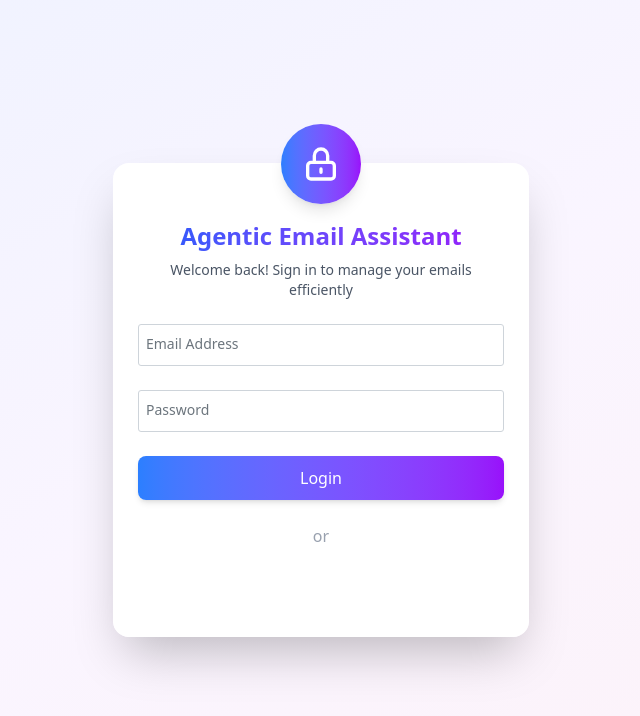
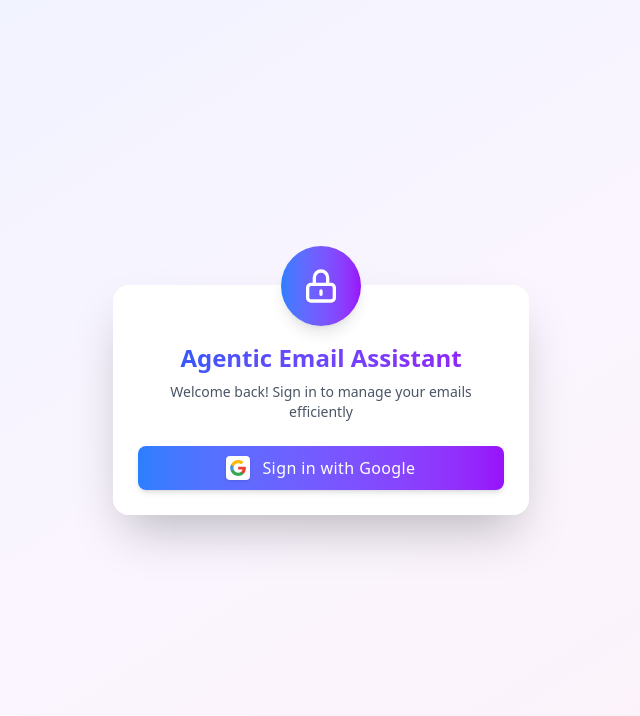
Before and after one commit to Aiinhome-Aivista/Mail-Based-Inside, a React (Vite) app: page / in a window 1280 px wide. Shown: the top 716 px of the page, without its empty margins (319-959 px from the left). Built offline with nearby package versions, Linux system fonts and the light colour scheme.

Commit message:
google login add . plus remove normal login

```diff
--- a/src/components/common/ChatPanel.jsx
+++ b/src/components/common/ChatPanel.jsx
@@ -82,7 +82,8 @@ function ChatPanel({ open, onClose, topic, insights = [], email, password, categ
     ]);
 
     // After the quick overview request, fetch category insights if possible
-    const shouldFetch = Boolean(email && password && category);
+  // Allow fetch for Google login: email + category sufficient (password optional)
+  const shouldFetch = Boolean(email && category);
     if (!shouldFetch) return;
 
     const typingId = `ov-${Date.now()}`;
@@ -141,7 +142,8 @@ function ChatPanel({ open, onClose, topic, insights = [], email, password, categ
     setInput("");
 
     // If missing creds or category, show static reply
-    if (!email || !password || !category) {
+    // Allow chat if email + category, even if password absent (Google token handled server-side previously)
+    if (!email || !category) {
       setMessages((prev) => [
         ...prev,
         {
@@ -150,7 +152,7 @@ function ChatPanel({ open, onClose, topic, insights = [], email, password, categ
           text:
             !category
               ? "Please select a category card (e.g., Healthcare, Insurance) to start a conversation. The Total Emails card is informational only."
-              : "I can't reach the server because credentials seem missing. Please log in again.",
+              : "I can't reach the server because your email context is missing. Please log in again.",
         },
       ]);
       return;
--- a/src/components/pages/Dashboard.jsx
+++ b/src/components/pages/Dashboard.jsx
@@ -1,4 +1,4 @@
-import React, { useState, useEffect, useMemo } from "react";
+import React, { useState, useEffect, useMemo, useRef } from "react";
 import { useNavigate } from "react-router-dom";
 import Loader from "../common/Loader";
 import ChatPanel from "../common/ChatPanel";
@@ -25,35 +25,46 @@ const Dashboard = () => {
   const [sidebarOpen, setSidebarOpen] = useState(false); // collapsed by default
 
   const navigate = useNavigate();
+  // Guard ref to avoid duplicate fetch in React 18 StrictMode (dev) double invoke
+  const initialFetchDoneRef = useRef(false);
   useEffect(() => {
+    if (initialFetchDoneRef.current) return; // prevent second StrictMode run
     const storedData = sessionStorage.getItem("userData");
     const userPassword = sessionStorage.getItem("userPassword");
-
-    if (storedData && userPassword) {
+    if (!storedData) return;
     const parsedData = JSON.parse(storedData);
     const userEmail = parsedData?.email;
+    const accessToken = parsedData?.access_token; // present for Google login response
+
+    // Prefer explicit name fields from Google login (name) then username then email
+    if (parsedData?.name) setUserName(parsedData.name);
+    else if (parsedData?.username) setUserName(parsedData.username);
+    else if (userEmail) setUserName(userEmail.split('@')[0]);
+
     setUserCreds({ email: userEmail || "", password: userPassword || "" });
 
-      if (parsedData?.username) setUserName(parsedData.username);
+    // Determine auth mode: password-based (legacy) or Google token-based
+    if (!userEmail) return;
+    const payload = userPassword
+      ? { email: userEmail, password: userPassword }
+      : { email: userEmail, access_token: accessToken };
 
-      if (userEmail && userPassword) {
   setLoading(true);
+  initialFetchDoneRef.current = true;
     fetch("http://122.163.121.176:3006/readmails", {
       method: "POST",
       headers: { "Content-Type": "application/json" },
-          body: JSON.stringify({ email: userEmail, password: userPassword }),
+      body: JSON.stringify(payload),
+      // body: JSON.stringify({}),
     })
       .then((res) => res.json())
       .then((data) => {
         console.log("Fetched dashboard data:", data);
         setDashboardData(data);
-            setLoading(false);
         if (data?.username) setUserName(data.username);
       })
       .catch((err) => console.error("API Error:", err))
       .finally(() => setLoading(false));
-      }
-    }
   }, []);
 
   // const categoryCounts = dashboardData?.summary?.category_counts || {};
@@ -180,25 +191,28 @@ const Dashboard = () => {
   // Reload mails trigger: calls readmails then refreshes analyze-mails; shows Loader during the process
   const handleReload = async () => {
     try {
-      const email = userCreds.email || JSON.parse(sessionStorage.getItem("userData") || "{}")?.email || "";
+      const storedData = JSON.parse(sessionStorage.getItem("userData") || "{}");
+      const email = userCreds.email || storedData.email || "";
       const password = userCreds.password || sessionStorage.getItem("userPassword") || "";
-      if (!email || !password) {
-        console.warn("Missing credentials for reload");
+      const accessToken = storedData.access_token;
+      if (!email) {
+        console.warn("Missing email for reload");
         return;
       }
+      const payload = password ? { email, password } : { email, access_token: accessToken };
       setLoading(true);
       const res = await fetch("http://122.163.121.176:3006/readmails", {
         method: "POST",
         headers: { "Content-Type": "application/json" },
-        body: JSON.stringify({ email, password }),
+        body: JSON.stringify(payload),
+        // body: JSON.stringify({email,password}),
       });
       const data = await res.json().catch(() => (null));
       if (data) {
         setDashboardData(data);
         if (data?.username) setUserName(data.username);
       }
-    }
-    finally {
+    } finally {
       setLoading(false);
     }
   };
--- a/src/components/pages/Login.jsx
+++ b/src/components/pages/Login.jsx
@@ -1,174 +1,11 @@
-// import React, { useRef, useState } from 'react'
-// import { useNavigate } from 'react-router-dom'
-// import { FloatLabel } from 'primereact/floatlabel';
-// import { InputText } from 'primereact/inputtext';
-// import Loader from '../common/Loader';
-// import { Toast } from 'primereact/toast';
-
-// function Login() {
-//   const [email, setEmail] = useState('')
-//   const [password, setPassword] = useState('')
-//   const [isFocused, setIsFocused] = useState({ email: false, password: false })
-//   const navigate = useNavigate()
-//   const toast = useRef(null);
-//   const [loading, setLoading] = useState(false);
-
-//   const handleSubmit = async (e) => {
-//     e.preventDefault();
-
-//     if (!email || !password) {
-//       showWarn('Email and Password are required');
-//       return;
-//     }
-//     // Example payload (replace with state if needed)
-//     const payload = {
-//       email: email,
-//       password: password,
-//     };
-
-//     try {
-//       setLoading(true);
-//       const response = await fetch("http://122.163.121.176:3006/login", {
-//         method: "POST",
-//         headers: {
-//           "Content-Type": "application/json",
-//         },
-//         body: JSON.stringify(payload),
-//       });
-
-//       // if (!response.ok) {
-//       //   throw new Error("Login failed");
-//       // }
-
-//       const data = await response.json();
-//       console.log('object', data)
-//       if (response.ok && data?.user) {
-//         // Store response in localStorage
-//         sessionStorage.setItem("userData", JSON.stringify(data.user));
-//         sessionStorage.setItem("userPassword", password);
-//         // Navigate to dashboard if login is successful
-//         setLoading(false);
-//         showSuccess('Successfully Logged In');
-//         setTimeout(() => {
-//           navigate('/dashboard');
-//         }, 1200);
-//       } else {
-//         setLoading(false);
-//         showError(data.message);
-//       }
-//     } catch (error) {
-//       console.error("Login error:", error);
-//       showError(error?.message || 'Something went wrong');
-//     }
-//   };
-//   const showSuccess = (data) => {
-//     toast.current.show({ severity: 'success', summary: 'Success', detail: data, life: 3000 });
-//   }
-
-//   const showWarn = (data) => {
-//     toast.current.show({ severity: 'warn', summary: 'Warning', detail: data, life: 3000 });
-//   }
-
-//   const showError = (data) => {
-//     toast.current.show({ severity: 'error', summary: 'Error', detail: data, life: 3000 });
-//   }
-//   const handleFocus = (field) => {
-//     setIsFocused({ ...isFocused, [field]: true })
-//   }
-
-//   const handleBlur = (field) => {
-//     setIsFocused({ ...isFocused, [field]: false })
-//   }
-
-//   return (
-//     <div className="min-h-screen bg-gradient-to-br from-indigo-50 via-purple-50 to-pink-50 flex items-center justify-center p-4 overflow-x-hidden">
-//       <Toast ref={toast} />
-//       <div className="w-full max-w-md mx-auto my-auto">
-//         {/* Animated background elements - positioned to not cause scrolling */}
-//         <div className="fixed top-0 left-0 right-0 h-1/2 bg-gradient-to-r from-blue-400/20 to-purple-400/20 rounded-b-[60%] -z-10"></div>
-
-//         <div className="relative bg-white/95 rounded-2xl shadow-2xl p-6 backdrop-blur-sm border border-white/30 mx-4">
-//           {/* Decorative elements */}
-//           <div className="absolute -top-10 left-1/2 transform -translate-x-1/2">
-//             <div className="w-20 h-20 bg-gradient-to-r from-blue-500 to-purple-600 rounded-full flex items-center justify-center shadow-lg">
-//               <svg xmlns="http://www.w3.org/2000/svg" className="h-10 w-10 text-white" fill="none" viewBox="0 0 24 24" stroke="currentColor">
-//                 <path strokeLinecap="round" strokeLinejoin="round" strokeWidth={2} d="M12 15v2m-6 4h12a2 2 0 002-2v-6a2 2 0 00-2-2H6a2 2 0 00-2 2v6a2 2 0 002 2zm10-10V7a4 4 0 00-8 0v4h8z" />
-//               </svg>
-//             </div>
-//           </div>
-
-//           <div className="text-center mb-6 pt-8">
-//             <h1 className="text-2xl font-bold bg-gradient-to-r from-blue-600 to-purple-600 bg-clip-text text-transparent mb-2">Agentic Email Assistant</h1>
-//             <p className="text-gray-600 text-sm">Welcome back! Sign in to manage your emails efficiently</p>
-//           </div>
-
-//           <form onSubmit={handleSubmit} className="space-y-4">
-//             <div className="relative mb-6">
-//               <FloatLabel>
-//                 <InputText
-//                   id="email"
-//                   type="email"
-//                   value={email}
-//                   onChange={(e) => setEmail(e.target.value)}
-//                   onFocus={() => handleFocus('email')}
-//                   onBlur={() => handleBlur('email')}
-//                   className="w-full px-4 py-2.5 border border-gray-200 rounded-lg focus:outline-none focus:ring-2 focus:ring-blue-400 focus:border-transparent transition-all duration-300"
-//                 />
-//                 <label
-//                   htmlFor="email"
-//                   className={`transition-all duration-300 ${isFocused.email || email ? 'text-xs text-blue-500' : 'text-sm text-gray-500'} font-medium`}
-//                 >
-//                   Email Address
-//                 </label>
-//               </FloatLabel>
-//             </div>
-//             <div className="relative mb-6">
-//               <FloatLabel>
-//                 <InputText
-//                   id="password"
-//                   type='password'
-//                   value={password}
-//                   onChange={(e) => setPassword(e.target.value)}
-//                   onFocus={() => handleFocus('password')}
-//                   onBlur={() => handleBlur('password')}
-//                   className="w-full px-4 py-2.5 border border-gray-200 rounded-lg focus:outline-none focus:ring-2 focus:ring-blue-400 focus:border-transparent transition-all duration-300"
-//                 />
-//                 <label
-//                   htmlFor="password"
-//                   className={`transition-all duration-300 ${isFocused.password || password ? 'text-xs text-blue-500' : 'text-sm text-gray-500'} font-medium`}
-//                 >
-//                   Password
-//                 </label>
-//               </FloatLabel>
-//             </div>
-//             <button
-//               type="submit"
-//               className="w-full bg-gradient-to-r from-blue-500 to-purple-600 text-white py-2.5 px-4 rounded-lg hover:from-blue-600 hover:to-purple-700 focus:outline-none focus:ring-2 focus:ring-blue-400 focus:ring-offset-2 transition-all duration-300 shadow-md hover:shadow-lg"
-//             >
-//               Login
-//             </button>
-//           </form>
-//         </div>
-
-//         {/* Background decorative circles - positioned fixed to avoid scrolling */}
-//         <div className="fixed -bottom-24 -left-24 w-48 h-48 bg-blue-200/30 rounded-full -z-10"></div>
-//         <div className="fixed -top-16 -right-16 w-32 h-32 bg-purple-300/20 rounded-full -z-10"></div>
-//       </div>
-//       <Loader show={loading} />
-//     </div>
-//   )
-// }
-
-// export default Login
-
-
 import React, { useRef, useState } from 'react';
 import { useNavigate } from 'react-router-dom';
 import { FloatLabel } from 'primereact/floatlabel';
 import { InputText } from 'primereact/inputtext';
 import { Toast } from 'primereact/toast';
-import { GoogleLogin } from '@react-oauth/google'; // ✅ Import GoogleLogin
-import { jwtDecode } from 'jwt-decode'; // ✅ Correct way
+// Removed GoogleLogin component for custom styled button
+// import { GoogleLogin } from '@react-oauth/google';
+// import { jwtDecode } from 'jwt-decode'; // (Not used currently)
 
 import Loader from '../common/Loader';
 
@@ -223,156 +60,47 @@ function Login() {
     }
   };
 
-  // ------------------------------
-  // Google Login Handler
-  // ------------------------------
-  // const handleGoogleLoginSuccess = async (credentialResponse) => {
-  //   const token = credentialResponse?.credential;
-
-  //   if (!token) {
-  //     showError("Google token not found");
-  //     return;
-  //   }
-
-  //   try {
-  //     setLoading(true);
-
-  //     const res = await fetch("http://localhost:3006/api/google-login", {
-  //       method: "POST",
-  //       headers: { "Content-Type": "application/json" },
-  //       body: JSON.stringify({ token }),
-  //     });
-
-  //     const data = await res.json();
-  //     if (res.ok && data?.email) {
-  //       sessionStorage.setItem("userData", JSON.stringify(data));
-  //       showSuccess("Google Login Successful");
-  //       setTimeout(() => navigate("/dashboard"), 1200);
-  //     } else {
-  //       showError(data?.error || "Google Login failed");
-  //     }
-
-  //   } catch (err) {
-  //     console.error("Google login error:", err);
-  //     showError("Google Login error");
-  //   } finally {
-  //     setLoading(false);
-  //   }
-  // };
-
-  // const handleGoogleLoginSuccess = () => {
-  //   const tokenClient = window.google.accounts.oauth2.initTokenClient({
-  //     client_id: GOOGLE_CLIENT_ID,
-  //     scope: 'openid email profile https://www.googleapis.com/auth/gmail.readonly',
-  //     prompt: 'consent',  // forces re-consent to ensure fresh token
-  //     callback: async (response) => {
-  //       const accessToken = response.access_token;
-
-  //       if (!accessToken) {
-  //         alert("No access token received.");
-  //         return;
-  //       }
-
-  //       console.log("Access Token:", accessToken);
-
-  //       try {
-  //         const res = await fetch("http://localhost:3006/api/google-login", {
-  //           method: "POST",
-  //           headers: {
-  //             "Content-Type": "application/json",
-  //           },
-  //           body: JSON.stringify({
-  //             access_token: accessToken  // ✅ correctly named for backend
-  //           }),
-  //         });
-
-  //         const data = await res.json();
-  //         console.log("Google login response:", data);
-
-  //         if (res.ok && data?.email) {
-  //           sessionStorage.setItem("userData", JSON.stringify(data));
-  //           navigate("/dashboard");
-  //         } else {
-  //           alert("Login failed: " + (data?.error || "Unknown error"));
-  //         }
-  //       } catch (err) {
-  //         console.error("Google login error", err);
-  //         alert("Google login failed");
-  //       }
-  //     },
-  //   });
-
-  //   tokenClient.requestAccessToken();
-  // };
-
   const handleGoogleLoginSuccess = () => {
+    if (!(window.google && window.google.accounts && window.google.accounts.oauth2)) {
+      showError("Google API not loaded");
+      return;
+    }
     const tokenClient = window.google.accounts.oauth2.initTokenClient({
       client_id: GOOGLE_CLIENT_ID,
       scope: 'openid email profile https://www.googleapis.com/auth/gmail.readonly',
       prompt: 'consent',
       callback: async (response) => {
         const accessToken = response.access_token;
-
         if (!accessToken) {
-          alert("No access token received.");
+          showError("No access token received");
           return;
         }
-
-        console.log("Access Token:", accessToken);
-
+        setLoading(true);
         try {
-          // Step 1: Login via Google
-          const loginRes = await fetch("http://localhost:3006/api/google-login", {
+          const loginRes = await fetch("http://122.163.121.176:3006/api/google-login", {
             method: "POST",
-            headers: {
-              "Content-Type": "application/json",
-            },
-            body: JSON.stringify({
-              access_token: accessToken,
-            }),
+            headers: { "Content-Type": "application/json" },
+            body: JSON.stringify({ access_token: accessToken }),
           });
-
           const loginData = await loginRes.json();
           console.log("Google login response:", loginData);
-
-          if (!loginRes.ok || !loginData?.email) {
-            alert("Login failed: " + (loginData?.error || "Unknown error"));
+          if (!loginRes.ok || loginData?.status !== 'Google login successful') {
+            showError(loginData?.error || loginData?.status || 'Google login failed');
+            setLoading(false);
             return;
           }
-
-          // Save user info in session
+          // Persist full response so Dashboard can use access_token & name
           sessionStorage.setItem("userData", JSON.stringify(loginData));
-
-          // ✅ Step 2: Fetch & store emails after login
-          const readRes = await fetch("http://localhost:3006/readmails", {
-            method: "POST",
-            headers: {
-              "Content-Type": "application/json",
-            },
-            body: JSON.stringify({
-              access_token: accessToken, // send again
-              email: loginData.email,    // send user email for DB linkage
-            }),
-          });
-
-          const readData = await readRes.json();
-          console.log("Read Mail Response:", readData);
-
-          if (!readRes.ok) {
-            alert("Error fetching emails: " + (readData?.error || "Unknown error"));
-            return;
-          }
-
-          // ✅ Everything successful
-          navigate("/dashboard");
-
+          showSuccess(loginData.status || 'Google login successful');
+          // Navigate; Dashboard effect will trigger readmails with access token
+          setTimeout(() => navigate('/dashboard'), 1200);
         } catch (err) {
-          console.error("Google login error", err);
-          alert("Google login failed");
+          console.error('Google login error', err);
+          showError('Google login failed');
+          setLoading(false);
         }
       },
     });
-
     tokenClient.requestAccessToken();
   };
 
@@ -409,7 +137,7 @@ function Login() {
           </div>
 
           {/* Email/Password Login */}
-          <form onSubmit={handleSubmit} className="space-y-4">
+          {/* <form onSubmit={handleSubmit} className="space-y-4">
             <div className="relative mb-6">
               <FloatLabel>
                 <InputText
@@ -450,21 +178,35 @@ function Login() {
             >
               Login
             </button>
-          </form>
+          </form> */}
 
           {/* Divider */}
-          <div className="my-6 flex items-center justify-center text-gray-400">
+          {/* <div className="my-6 flex items-center justify-center text-gray-400">
             <span className="px-2">or</span>
-          </div>
+          </div> */}
 
-          {/* Google Login Button */}
-          <div className="flex justify-center">
-            <GoogleLogin
-              onSuccess={handleGoogleLoginSuccess}
-              onError={handleGoogleLoginError}
-              width="100%"
-              useOneTap
-            />
+          {/* Google Login Button (Custom Styled) */}
+          <div className="mt-2">
+            <button
+              type="button"
+              onClick={handleGoogleLoginSuccess}
+              disabled={loading}
+              className="w-full  hover:from-blue-600 hover:to-purple-700 group relative overflow-hidden flex items-center justify-center gap-3 bg-gradient-to-r from-blue-500 to-purple-600 text-white py-2.5 px-4 rounded-lg focus:outline-none focus:ring-2 focus:ring-blue-400 focus:ring-offset-2 transition-all duration-300 shadow-md hover:shadow-lg disabled:opacity-60 disabled:cursor-not-allowed"
+            >
+              <span className="flex items-center justify-center w-6 h-6 bg-white rounded-sm shadow-sm">
+                {/* Google G Icon */}
+                <svg xmlns="http://www.w3.org/2000/svg" viewBox="0 0 533.5 544.3" className="w-4 h-4">
+                  <path fill="#EA4335" d="M533.5 278.4c0-17.4-1.6-34-4.7-50.2H272v95.1h147.3c-6.4 34.5-25.7 63.7-54.8 83.2v68h88.4c51.7-47.6 80.6-117.8 80.6-196.1z" />
+                  <path fill="#34A853" d="M272 544.3c73.9 0 135.9-24.5 181.2-66.8l-88.4-68c-24.5 16.5-55.8 26-92.8 26-71.3 0-131.8-48.1-153.4-112.7H27.6v70.8c45 89.2 137.4 150.7 244.4 150.7z" />
+                  <path fill="#4A90E2" d="M118.6 322.8c-10.8-32.5-10.8-67.9 0-100.4V151.6H27.6c-36.5 72.5-36.5 158.6 0 231.1l91-59.9z" />
+                  <path fill="#FBBC05" d="M272 107.7c39.9-.6 78.2 14 107.4 40.8l80-80C407.9 24.6 344.4-.8 272 0 165 0 72.6 61.5 27.6 150.7l91 70.8C140.2 155.8 200.7 107.7 272 107.7z" />
+                </svg>
+              </span>
+              <span className="font-medium tracking-wide">Sign in with Google</span>
+              {loading && (
+                <span className="absolute right-4 inline-flex h-5 w-5 border-2 border-white/60 border-t-transparent rounded-full animate-spin" />
+              )}
+            </button>
           </div>
         </div>
 
```
Also changed, not shown: 1 other file (tests, documents, lock files or other folders). Lines whose indentation alone changed are shown as unchanged.
